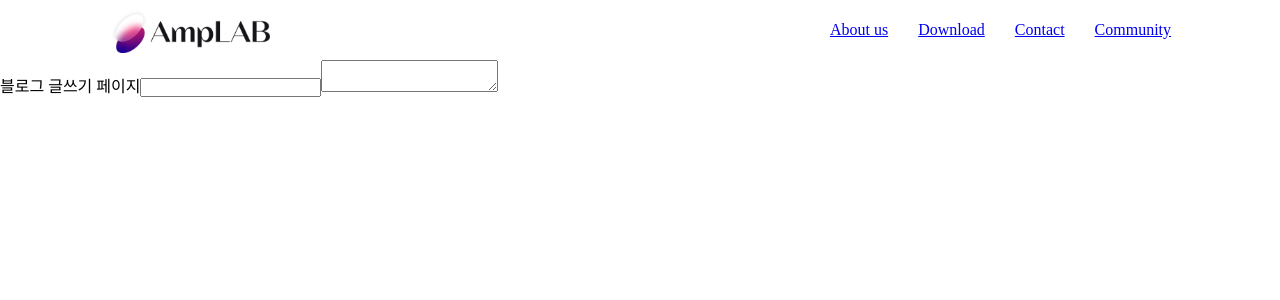
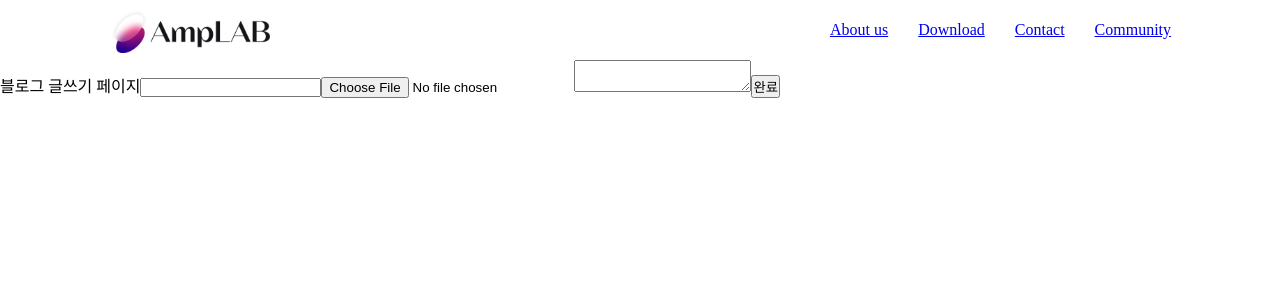
Before and after one commit to AmpLAB-org/AmpLAB_Web, a React (Vite) app: page /community/blog/write in a window 1280 px wide. Shown: the top 300 px of the page. Built offline with nearby package versions, Linux system fonts and the light colour scheme.

Commit message:
axios 패키지 설치

```diff
--- a/package.json
+++ b/package.json
@@ -15,7 +15,8 @@
     "react-dom": "^19.2.0",
     "react-router": "^7.13.0",
     "react-router-dom": "^7.13.0",
-    "styled-components": "^6.3.8"
+    "styled-components": "^6.3.8",
+    "axios": "1.13.4"
   },
   "devDependencies": {
     "@eslint/js": "^9.39.1",
--- a/src/pages/community/WriteBlog.tsx
+++ b/src/pages/community/WriteBlog.tsx
@@ -1,11 +1,39 @@
-const WriteBlog = () => {
+// @ts-nocheck
+import axios from "axios";
+// axios import 해야함
+
+import { useState, useEffect } from "react";
+
+function WriteBlog() {
+  async function uploadBlogPost() {
+    const formDataForBlog = new FormData();
+
+    console.log(document.getElementById("uploadimageinblog"));
+    console.log(document.getElementById("uploadimageinblog").files);
+    console.log(document.getElementById("uploadimageinblog").files[0]);
+
+    formDataForBlog.append(
+      "nameformulter",
+      document.getElementById("uploadimageinblog").files[0]
+    );
+
+    await axios.post(
+      "http://localhost:5013/homepage/blog/upload",
+      formDataForBlog
+    );
+  }
+
   return (
     <div>
       블로그 글쓰기 페이지
       <input />
+      <input type="file" id="uploadimageinblog" name="nameformulter" />
       <textarea />
+      <button type="button" onClick={uploadBlogPost}>
+        완료
+      </button>
     </div>
   );
-};
+}
 
 export default WriteBlog;
```
Also changed, not shown: 1 other file (tests, documents, lock files or other folders).
